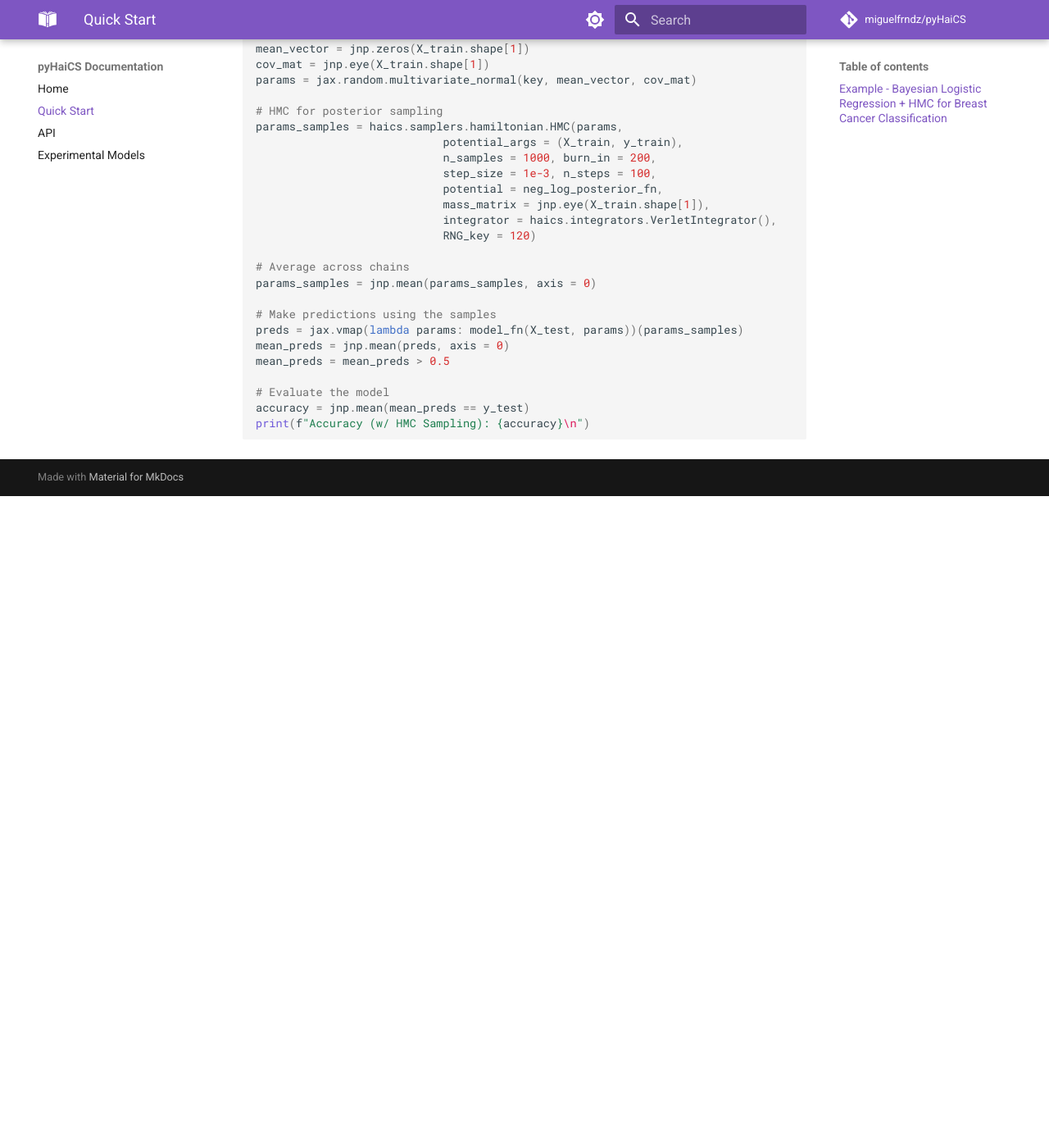
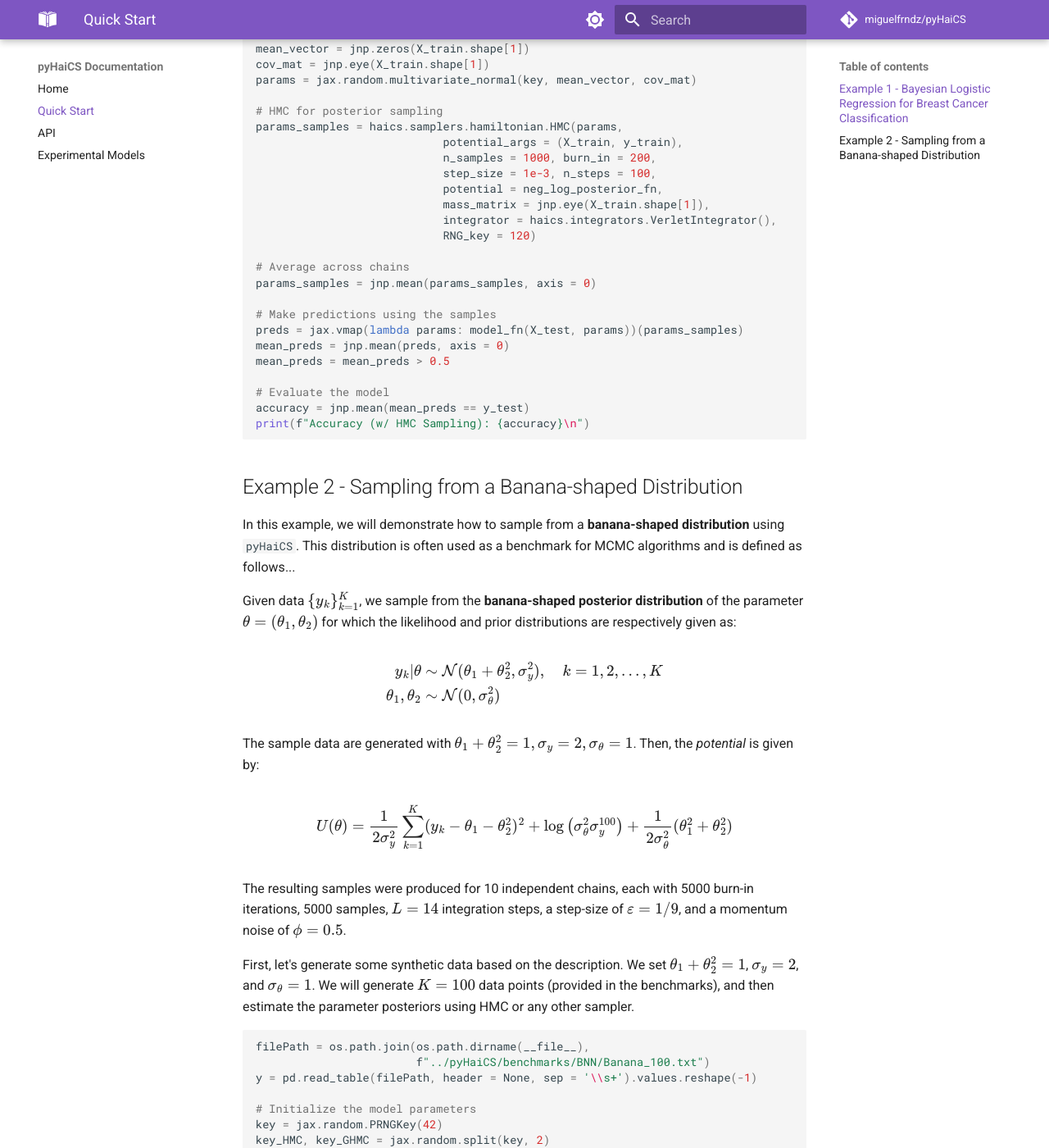
Before and after one commit to pyHaiCS/pyhaics.github.io, an MkDocs documentation site: the page built from docs/quick_start.md, in a window 1280 px wide and 1400 px high, scrolled down 2241 px. Shown: the whole window at 82% size. Built offline with MkDocs 1.6.1 and Material for MkDocs 9.7.7, drawn with Linux system fonts in a browser that asks for light colours; comment, search, counter and statistics services are not loaded; before the commit the page ends 2846 px from its top, so only the background shows below that; some of the changed text lies outside the part shown.

````diff
--- a/docs/quick_start.md
+++ b/docs/quick_start.md
@@ -8,7 +8,7 @@ import pyHaiCS as haics
 print(f"Running pyHaiCS v.{haics.__version__}")
 ```
 
-## Example - Bayesian Logistic Regression + HMC for Breast Cancer Classification
+## Example 1 - Bayesian Logistic Regression for Breast Cancer Classification
 As a toy example, we implement below a classic BLR classifier for predicting (binary) breast cancer outcomes...
 ```python
 import jax
@@ -125,3 +125,63 @@ mean_preds = mean_preds > 0.5
 accuracy = jnp.mean(mean_preds == y_test)
 print(f"Accuracy (w/ HMC Sampling): {accuracy}\n")
 ```
+
+## Example 2 - Sampling from a Banana-shaped Distribution
+
+In this example, we will demonstrate how to sample from a **banana-shaped distribution** using `pyHaiCS`. This distribution is often used as a benchmark for MCMC algorithms and is defined as follows...
+
+Given data $\lbrace y_k\rbrace_{k=1}^K$, we sample from the **banana-shaped posterior distribution** of the parameter $\symbf{\theta} = (\theta_1, \theta_2)$ for which the likelihood and prior distributions are respectively given as:
+
+$$
+\begin{aligned}
+y_k|\symbf{\theta} &\sim \mathcal{N}(\theta_1+\theta_2^2, \sigma_y^2), \quad k=1, 2, \ldots, K\\
+\theta_1,\theta_2 &\sim \mathcal{N}(0,\sigma_{\theta}^2)
+\end{aligned}
+$$
+
+The sample data are generated with $\theta_1+\theta_2^2=1, \sigma_y=2, \sigma_{\theta}=1$. Then, the *potential* is given by:
+
+$$
+    U(\symbf{\theta})=\dfrac{1}{2\sigma_y^2}\sum_{k=1}^K (y_k - \theta_1 - \theta_2^2)^2 + \log \left(\sigma_\theta^2\sigma_y^{100}\right)+\dfrac{1}{2\sigma_\theta^2}(\theta_1^2 + \theta_2^2)
+$$
+
+The resulting samples were produced for 10 independent chains, each with 5000 burn-in iterations, 5000 samples, $L=14$ integration steps, a step-size of $\varepsilon=1/9$, and a momentum noise of $\phi=0.5$.
+
+First, let's generate some synthetic data based on the description. We set $\theta_1+\theta_2^2=1$, $\sigma_y=2$, and $\sigma_{\theta}=1$. We will generate $K=100$ data points (provided in the benchmarks), and then estimate the parameter posteriors using HMC or any other sampler.
+
+```python
+filePath = os.path.join(os.path.dirname(__file__),
+                        f"../pyHaiCS/benchmarks/BNN/Banana_100.txt")
+y = pd.read_table(filePath, header = None, sep = '\\s+').values.reshape(-1)
+
+# Initialize the model parameters
+key = jax.random.PRNGKey(42)
+key_HMC, key_GHMC = jax.random.split(key, 2)
+mean_vector = jnp.zeros(2)
+cov_mat = jnp.eye(2)
+params = jax.random.multivariate_normal(key_HMC, mean_vector, cov_mat)
+sigma_y, sigma_params = 2, 1
+
+# HMC Sampling
+params_samples_HMC = haics.samplers.hamiltonian.HMC(params,
+                            potential_args = (y, sigma_y, sigma_params),
+                            n_samples = 5000, burn_in = 5000,
+                            step_size = 1/9, n_steps = 14,
+                            potential = potential_fn,
+                            mass_matrix = jnp.eye(2),
+                            integrator = haics.integrators.VerletIntegrator(),
+                            RNG_key = 120, n_chains = 10)
+```
+where the Hamiltonian potential is defined as follows:
+```python
+@jax.jit
+def potential_fn(y, sigma_y, sigma_params, params):
+    return 1/(2 * sigma_y ** 2) * jnp.sum((y - params[0] - params[1]**2) ** 2) \
+             + 1/(2 * sigma_params ** 2) * (params[0] ** 2 + params[1] ** 2)
+```
+
+The results for the first three chains, using HMC & GHMC, are shown below:
+
+<div id="banana", align="center">
+    <img src="../img/Plot_Bananas.png" alt="Banana-Shaped Distribution" style="height: auto; max-width: 100%; padding-bottom: 5%;">
+</div>
````
Also changed, not shown: docs/index.md (+11 -11 lines), docs/img/Plot_Bananas.png (added).
